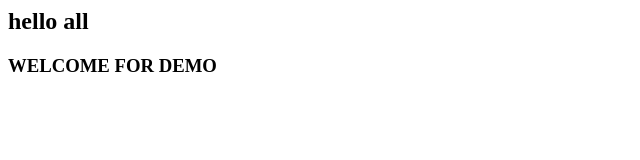
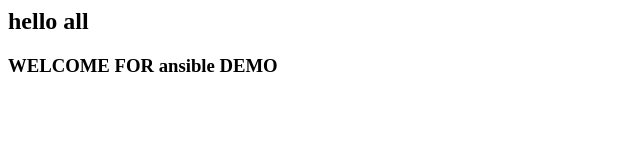
Before and after one commit to chanduAB/playbooks, a plain HTML site: page index.html in a window 1280 px wide. Shown: the full height of the page, 0-640 px from the left. Drawn offline with Linux system fonts and the light colour scheme.

Commit message:
modifications done in playbooks

```diff
--- a/index.html
+++ b/index.html
@@ -1,6 +1,6 @@
 <html>
 <body>
 <h2> hello all</h2>
-<h3 color="red">WELCOME FOR DEMO</h3>
+<h3 color="red">WELCOME FOR ansible  DEMO</h3>
 </body>
 </html>
```
Also changed, not shown: 5 other files.
